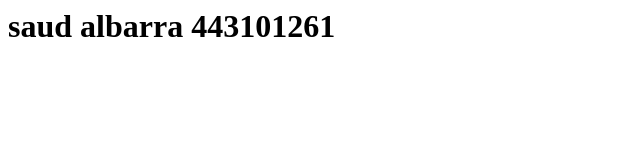
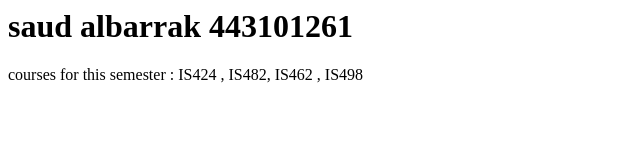
Before and after one commit to sabarrak10/IS424, a plain HTML site: page index.html in a window 1280 px wide. Shown: the whole page, without its empty margins (0-640 px from the left). Drawn offline with Linux system fonts and the light colour scheme.

Commit message:
add the semester courses

```diff
--- a/index.html
+++ b/index.html
@@ -1 +1 @@
-<h1> saud albarra 443101261 </h1>
+<h1> saud albarrak 443101261 </h1>  <p>courses for this semester : IS424 , IS482, IS462 , IS498 </p>
```
